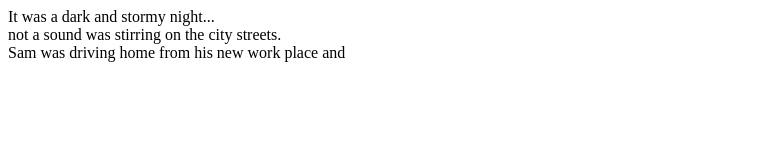
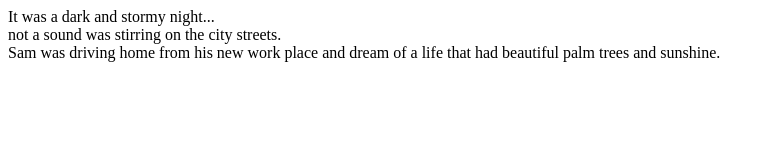
Before and after one commit to KamakshiSK/Fireside_Story, a plain HTML site: page index.html in a window 1280 px wide. Shown: the whole page, without its empty margins (0-775 px from the left). Drawn offline with Linux system fonts and the light colour scheme.

Commit message:
Jane added for the second time

```diff
--- a/index.html
+++ b/index.html
@@ -2,6 +2,8 @@
   <body>
     <p>It was a dark and stormy night...<br>
     not a sound was stirring on the city streets.<br>
-    Sam was driving home from his new work place and </p>
+    Sam was driving home from his new work place and
+    dream of a life that had beautiful palm trees and
+    sunshine.<br><br></p>
   </body>
 </html>
```
